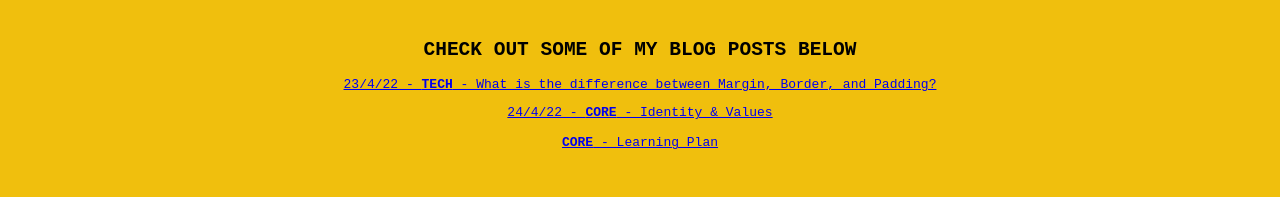
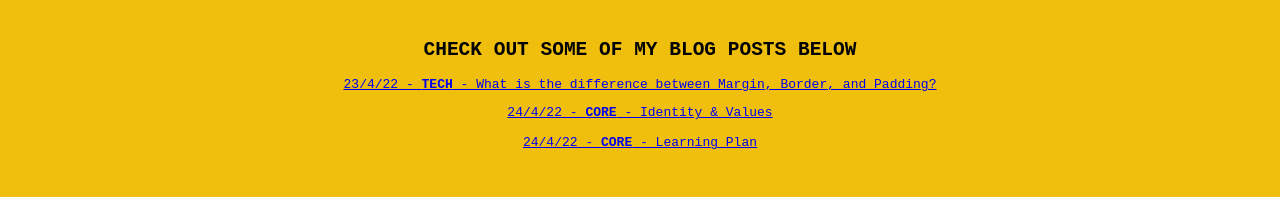
Before and after one commit to JackTabronEXE/JackTabronEXE.github.io, a plain HTML site: page index.html in a window 1280 px wide. Shown: the part 1750-1947 px from the top of the page. Drawn offline with Linux system fonts and the light colour scheme.

Commit message:
fixed date

```diff
--- a/index.html
+++ b/index.html
@@ -138,7 +138,7 @@ body {
 			<h2>CHECK OUT SOME OF MY BLOG POSTS BELOW</h2>
       <p style="font-size: "medium"><a href="https://jacktabronexe.github.io/blog/te-houtaewa-template.html"> 23/4/22 - <b>TECH</b>	- What is the difference between Margin, Border, and Padding?</a>
 			<div style="font-size: "medium"> <a href="https://jacktabronexe.github.io/blog/identity-values.html"> 24/4/22 - <b>CORE</b>	- Identity & Values</a><br></div><br>
-			<div style="font-size: "medium"> <a href="https://jacktabronexe.github.io/blog/learning-plan.html"> <b>CORE</b> - Learning Plan</a><br></div><br>
+			<div style="font-size: "medium"> <a href="https://jacktabronexe.github.io/blog/learning-plan.html"> 24/4/22 - <b>CORE</b> - Learning Plan</a><br></div><br>
 			<br>
     </div>
   </div>
```
